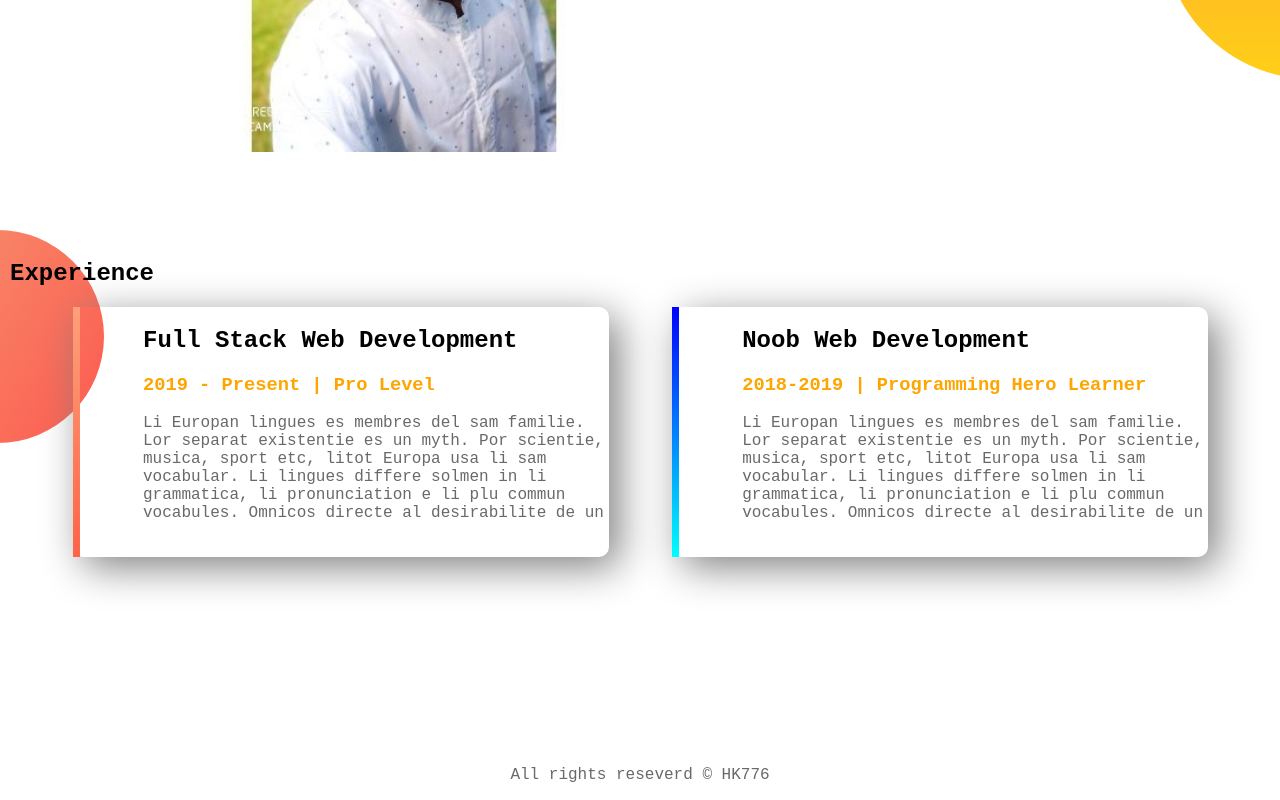
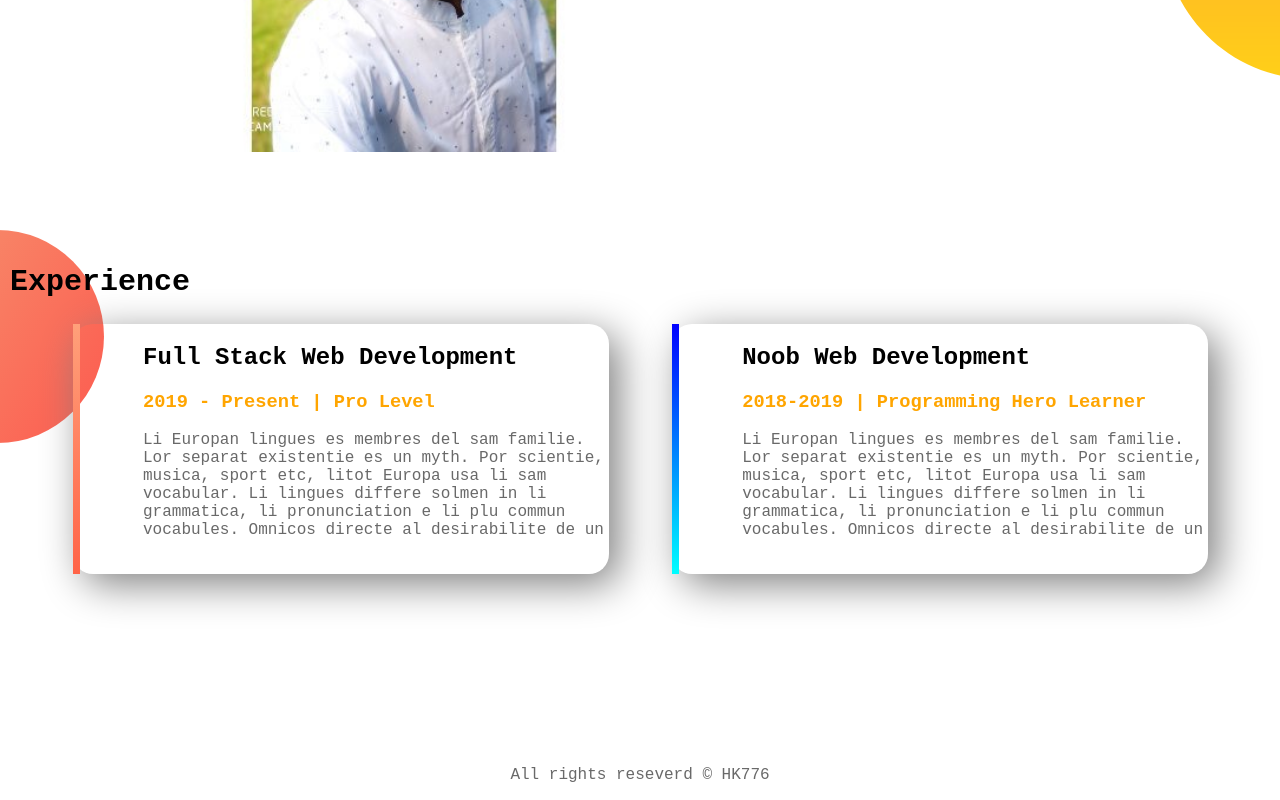
Before and after one commit to Hk776/Portfolio, a plain HTML site: page index.html in a window 1280 px wide. Shown: the part 870-1670 px from the top of the page. Drawn offline with Linux system fonts and the light colour scheme; a web font is replaced by a local one.

Commit message:
all done

```diff
--- a/index.html
+++ b/index.html
@@ -23,6 +23,7 @@
             <img src="img/profile.jpg" alt="">
         </div>
     </section>
+    <! -- https://hk776.github.io/Portfolio/ -->
     <section class="dream-area">
         <div class="half-width">
             <img src="img/profile-new.jpg" alt="">
@@ -34,7 +35,7 @@
         </div>
     </section>
     <section class="exp">
-        <h2>Experience</h2>
+        <h2 class="new-design"><b>Experience</b></h2>
         <div id="full-stack" class="half-width single-ex">
             <h2>Full Stack Web Development</h2>
             <h3 class="color">2019 - Present | Pro Level</h3>
@@ -52,3 +53,5 @@
     </footer>
 </body>
 </html>
+
+<! -- https://hk776.github.io/Portfolio/ -->
--- a/style.css
+++ b/style.css
@@ -48,7 +48,7 @@ p{
 }
 .single-ex{
     box-shadow: 10px 10px 40px gray;
-    border-radius: 10px;
+    border-radius: 20px;
     height: 250px;
     width: 37%;
 }
@@ -70,3 +70,7 @@ p{
 footer{
     text-align: center;
 }
+.new-design{
+    font-size: 30px;
+    color: black;
+}
```
